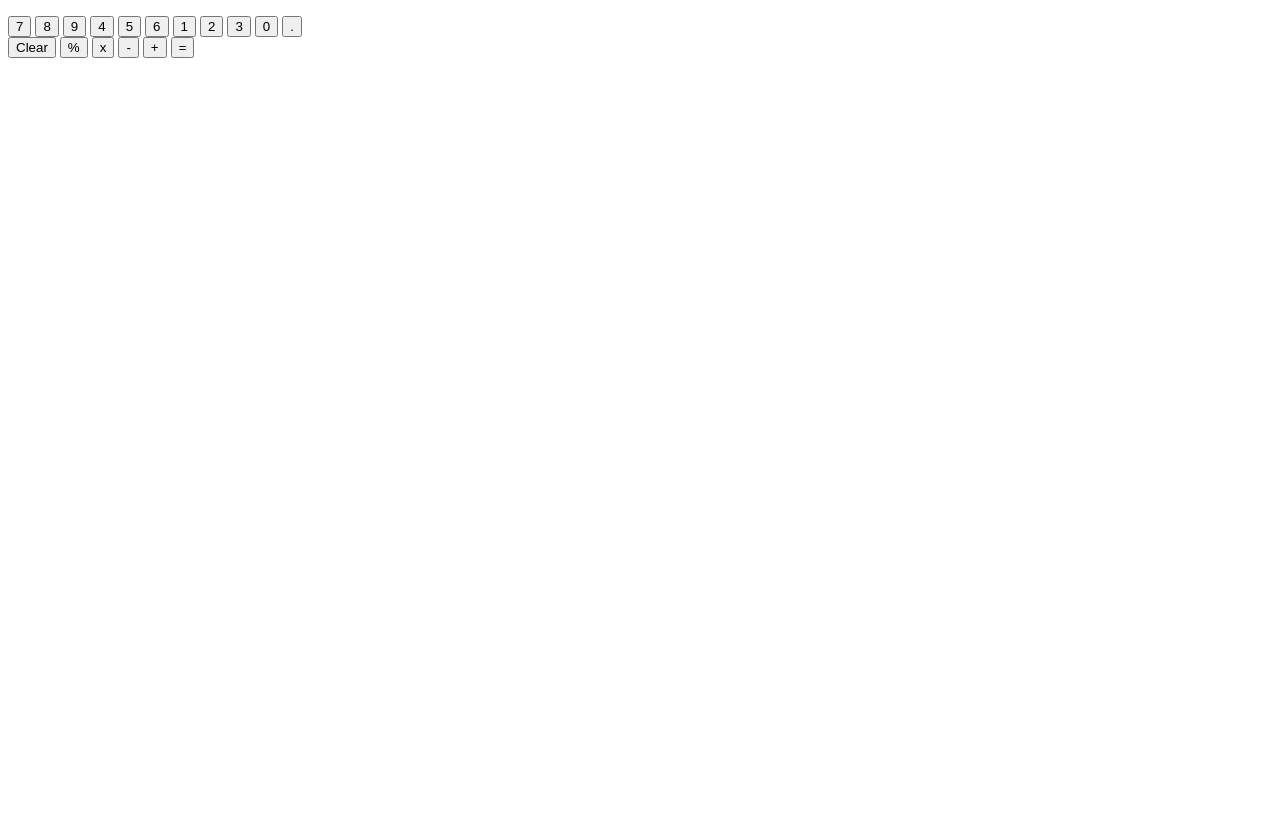
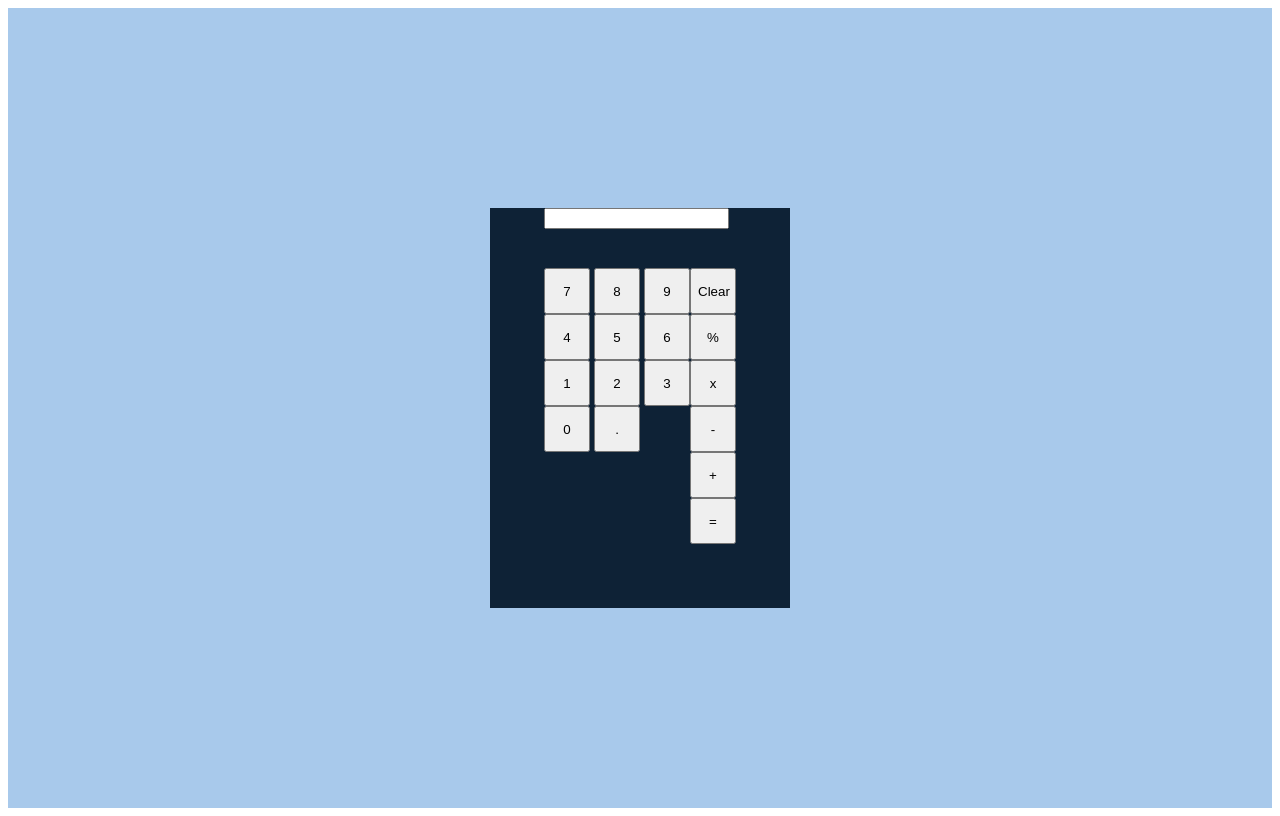
Before and after one commit to MajesticGoat/calculator, a plain HTML site: page index.html in a window 1280 px wide. Drawn offline with Linux system fonts and the light colour scheme.

Commit message:
refactored html and added css styling.

```diff
--- a/index.html
+++ b/index.html
@@ -4,35 +4,48 @@
     <meta charset="UTF-8">
     <meta http-equiv="X-UA-Compatible" content="IE=edge">
     <meta name="viewport" content="width=device-width, initial-scale=1.0">
-    <title>Document</title>
+    <title>Calculator</title>
+    <link rel="stylesheet" href="style.css">
 </head>
 <body>
+    <div class="container">
         <div class="calculator">
+            <form>
                 <div class="display">
-            <p id="result"></p>
+                    <input type="text" name="display">
                 </div>
                 <div class="buttons">
-            <div class="number-buttons"></div>
-                <button type="button" class="btn" id="btn7">7</button>
-                <button type="button" class="btn" id="btn8">8</button>
-                <button type="button" class="btn" id="btn9">9</button>
-                <button type="button" class="btn" id="btn4">4</button>
-                <button type="button" class="btn" id="btn5">5</button>
-                <button type="button" class="btn" id="btn6">6</button>
-                <button type="button" class="btn" id="btn1">1</button>
-                <button type="button" class="btn" id="btn2">2</button>
-                <button type="button" class="btn" id="btn3">3</button>
-                <button type="button" class="btn" id="btn0">0</button>
-                <button type="button" class="btn" id="btn.">.</button>
+                    <div class="number-buttons">
+                        <div>
+                            <input type="button" value="7" class="btn" id="btn7"></input>
+                            <input type="button" value="8" class="btn" id="btn8"></input>
+                            <input type="button" value="9" class="btn" id="btn9"></input>
+                        </div>
+                        <div>
+                            <input type="button" value="4" class="btn" id="btn4"></input>
+                            <input type="button" value="5" class="btn" id="btn5"></input>
+                            <input type="button" value="6" class="btn" id="btn6"></input>
+                        </div>
+                        <div>
+                            <input type="button" value="1" class="btn" id="btn1"></input>
+                            <input type="button" value="2" class="btn" id="btn2"></input>
+                            <input type="button" value="3" class="btn" id="btn3"></input>
+                        </div>
+                        <div>
+                            <input type="button" value="0" class="btn" id="btn0"></input>
+                            <input type="button" value="." class="btn" id="btn."></input>
+                        </div>
                     </div>
                     <div class="operator-buttons">
-                <button type="button" class="btn" id="btnclear">Clear</button>
-                <button type="button" class="btn" id="btn%">%</button>
-                <button type="button" class="btn" id="btnx">x</button>
-                <button type="button" class="btn" id="btn-">-</button>
-                <button type="button" class="btn" id="btn+">+</button>
-                <button type="button" class="btn" id="btn=">=</button>
+                        <input type="button" value="Clear" class="btn" id="btnclear"></input>
+                        <input type="button" value="%" class="btn" id="btn%"></input>
+                        <input type="button" value="x" class="btn" id="btnx"></input>
+                        <input type="button" value="-" class="btn" id="btn-"></input>
+                        <input type="button" value="+" class="btn" id="btn+"></input>
+                        <input type="button" value="=" class="btn" id="btn="></input>
                     </div>
+                </div>
+            </form>
         </div>
     </div>
 </body>
--- /dev/null
+++ b/style.css
@@ -0,0 +1,39 @@
+.container {
+    width: 100%;
+    height: 100vh;
+    background:rgb(168, 201, 235);
+    display: flex;
+    align-items: center;
+    justify-content: center;
+
+}
+
+.calculator {
+    width: 300px;
+    height: 400px;
+    background:rgb(14, 34, 54);
+    display: flex;
+    align-items: flex-start;
+    justify-content: center;
+}
+
+.display {
+    width: 100%;
+    height: 60px;
+}
+
+
+.buttons {
+    display: flex;
+}
+
+.btn {
+    height: 46px;
+    width: 46px;
+}
+
+
+.operator-buttons {
+    display:flex;
+    flex-direction: column;
+}
```
Lines whose indentation alone changed are shown as unchanged.
